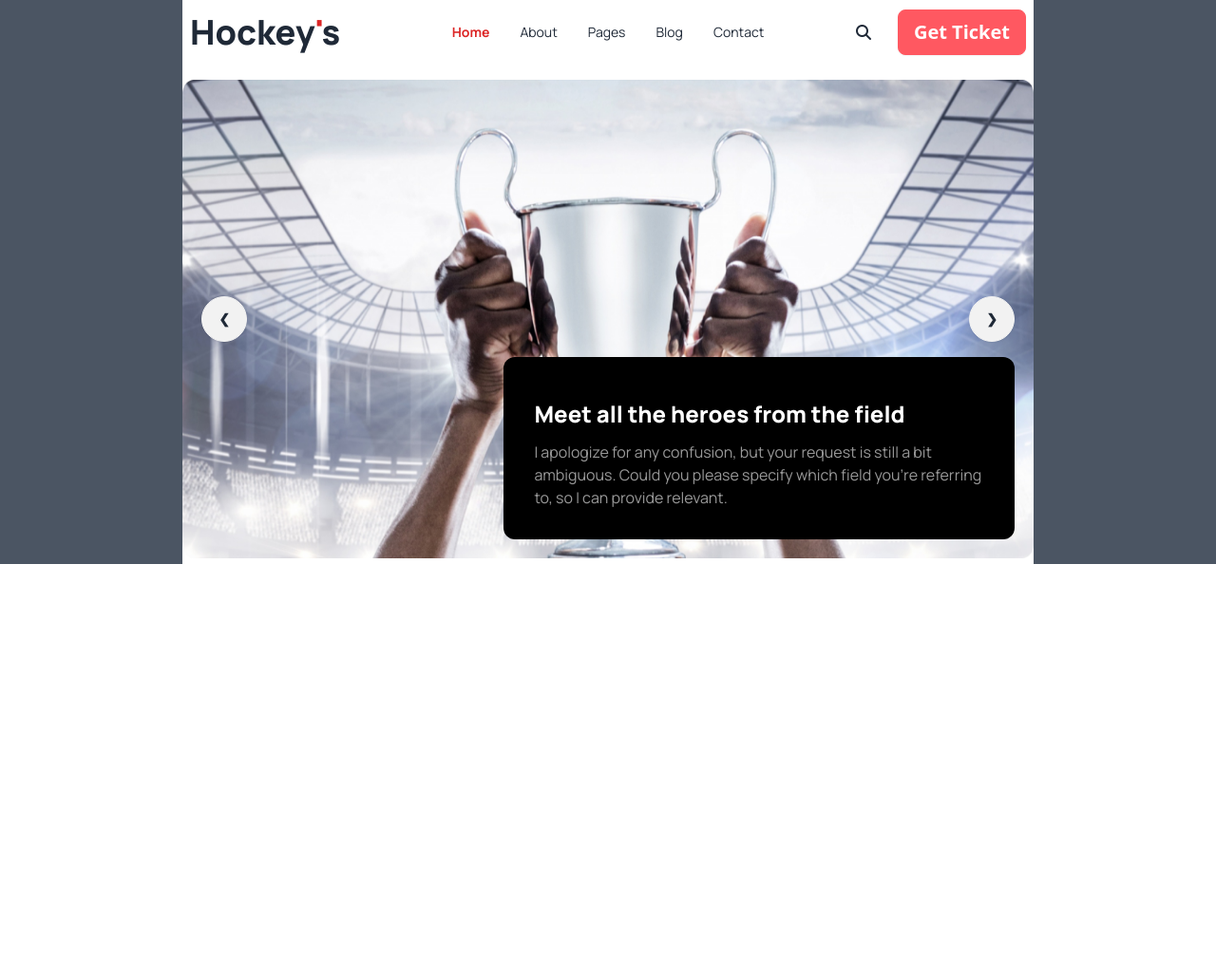
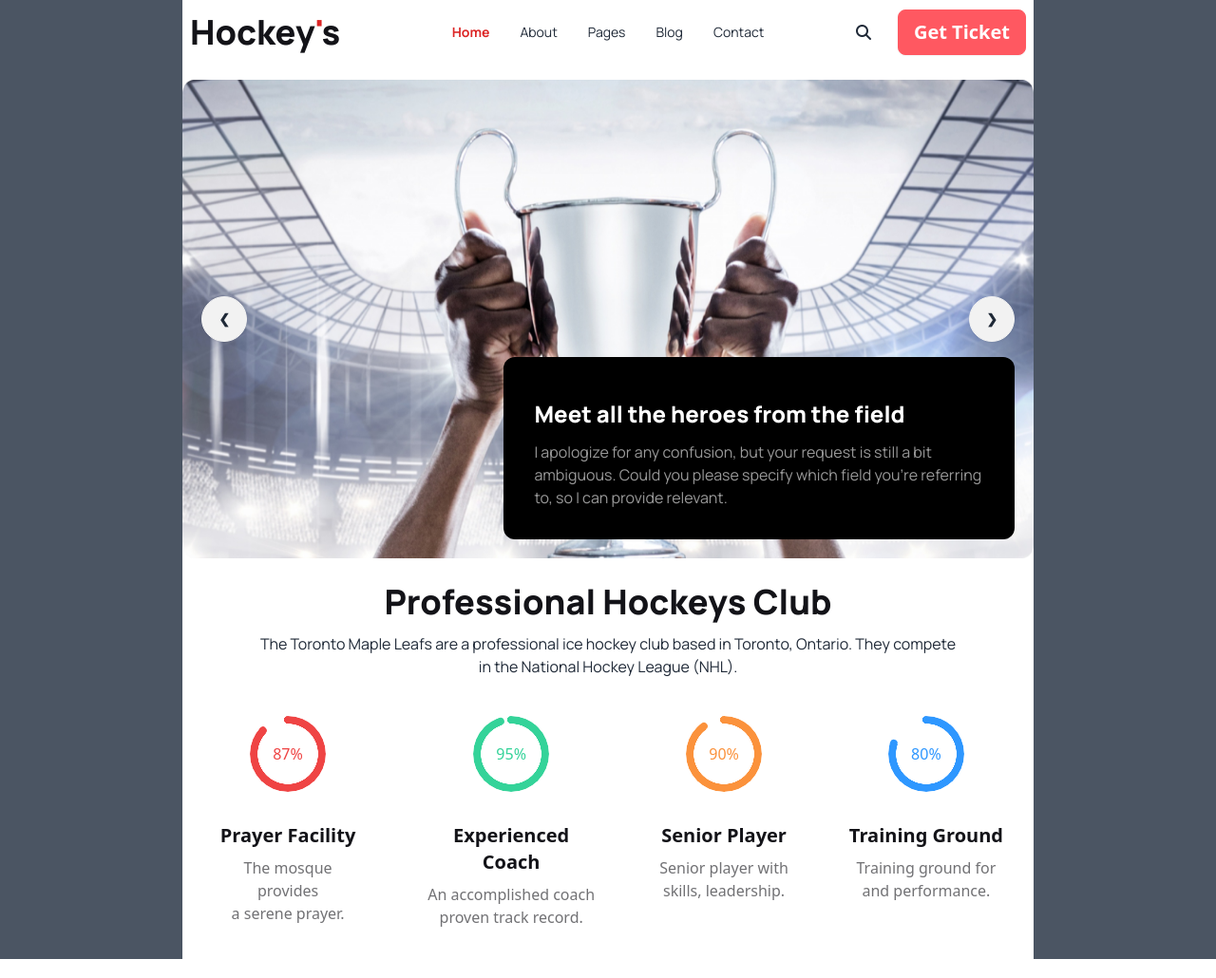
Before and after one commit to coder-hub-bd/hockeys-assignment-03, a plain HTML site: page index.html in a window 1280 px wide. Shown: the whole page at 95% size. Before the commit the page ends 800 px from the top, so only its background shows below. Drawn offline with nearby package versions, Linux system fonts and the light colour scheme.

Commit message:
Professional section added

```diff
--- a/index.html
+++ b/index.html
@@ -59,7 +59,7 @@
                           <li><a>Contact</a></li>
                         </ul>
                       </div>
-                      <a class="manrope text-4xl font-extrabold">Hockey<span class="text-red-600">'</span>s</a>
+                      <a class="manrope text-4xl font-extrabold text-[#131318]">Hockey<span class="text-red-600">'</span>s</a>
                     </div>
                     <div class="navbar-center hidden lg:flex manrope text-base font-normal">
                       <ul class="menu menu-horizontal px-1">
@@ -146,7 +146,72 @@
                   </div>
             </div>
 <!-- banner section end -->
+<!-- Professional section start -->
+            <div class="Professional my-5">
+              <div class="main-title text-center manrope">
+                <h1 class="text-4xl font-extrabold text-[#131318]">Professional Hockeys Club</h1>
+                <p class="text-base font-light px-20 mt-3">The Toronto Maple Leafs are a professional ice hockey club based in Toronto, Ontario. They compete in the National Hockey League (NHL).</p>
+              </div>
+              <!-- card section start -->
+              <div class="cards lg:grid sm:grid-flow-col">
+                <!-- single 1 card section -->
+                <div class="card1">
+                  <div class="card">
+                    <figure class="px-10 pt-10">
+                      <div class="radial-progress text-red-500" style="--value:87;" role="progressbar">87%</div>
+                    </figure>
+                    <div class="card-body items-center text-center">
+                      <h2 class="card-title text-xl font-semibold text-[#131318]">Prayer Facility</h2>
+                      <p class="text-base text-[#13131899]">The mosque provides <br>a serene prayer.</p>
+                    </div>
+                  </div>
+                </div>
+                <!-- single card section end -->
+                <!-- single 2 card section -->
+                <div class="card2">
+                  <div class="card">
+                    <figure class="px-10 pt-10">
+                      <div class="radial-progress text-emerald-400" style="--value:95;" role="progressbar">95%</div>
+                    </figure>
+                    <div class="card-body items-center text-center">
+                      <h2 class="card-title text-xl font-semibold text-[#131318]">Experienced Coach</h2>
+                      <p class="text-base text-[#13131899]">An accomplished coach<br>proven track record.</p>
+                    </div>
+                  </div>
+                </div>
+                <!-- single card section end -->
+                <!-- single 3 card section -->
+                <div class="card3">
+                  <div class="card">
+                    <figure class="px-10 pt-10">
+                      <div class="radial-progress text-orange-400" style="--value:90;" role="progressbar">90%</div>
+                    </figure>
+                    <div class="card-body items-center text-center">
+                      <h2 class="card-title text-xl font-semibold text-[#131318]">Senior Player</h2>
+                      <p class="text-base text-[#13131899]">Senior player with<br>skills, leadership.</p>
+                    </div>
+                  </div>
+                </div>
+                <!-- single card section end -->
+                <!-- single 4 card section -->
+                <div class="card4">
+                  <div class="card">
+                    <figure class="px-10 pt-10">
+                      <div class="radial-progress text-[#2e97ff]" style="--value:80;" role="progressbar">80%</div>
+                    </figure>
+                    <div class="card-body items-center text-center">
+                      <h2 class="card-title text-xl font-semibold text-[#131318]">Training Ground</h2>
+                      <p class="text-base text-[#13131899]">Training ground for<br>and performance.</p>
+                    </div>
+                  </div>
+                </div>
+                <!-- single card section end -->
 
+              </div>
+<!-- card section end -->
+            </div>
+
+<!-- Professional section end -->
 
         </div>
         <!-- child section end -->
```
